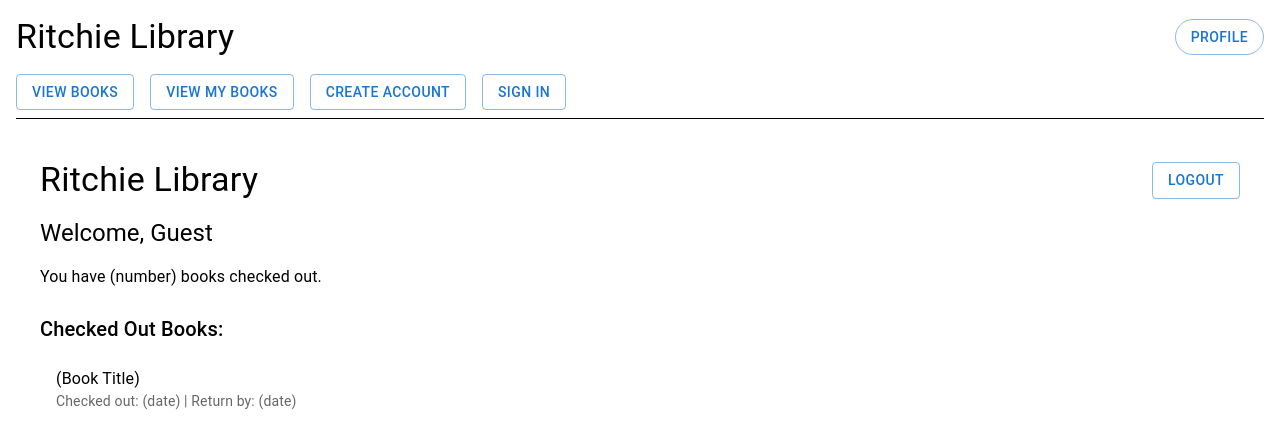
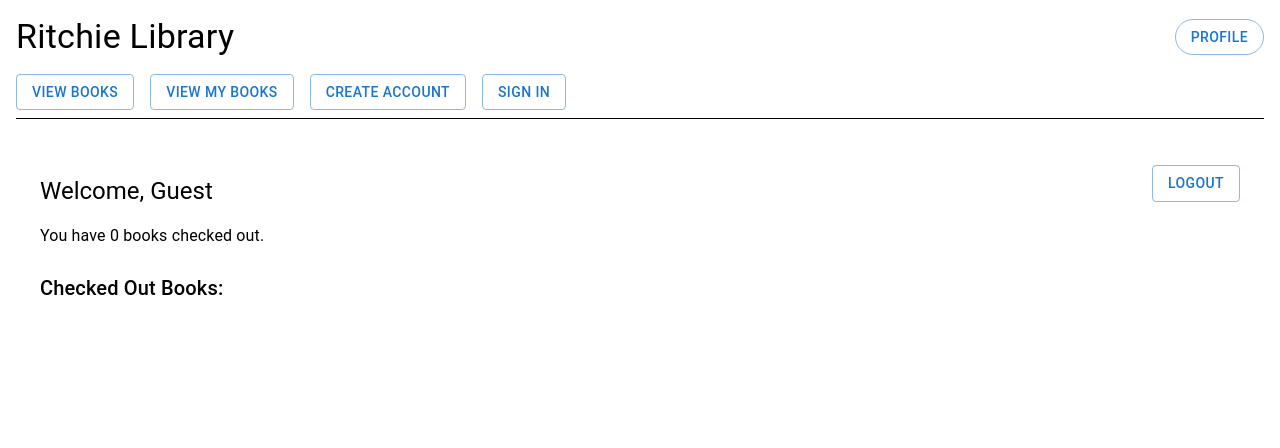
Before and after one commit to ZachS13/iste444-project2, a React (Create React App) app in the folder library-frontend/: page /profile in a window 1280 px wide. Shown: the top 448 px of the page. Built offline with nearby package versions, Linux system fonts and the light colour scheme; no server answers.

Commit message:
fixed book number and information displaying on the profile page. Also fixed infinite logging

```diff
--- a/library-frontend/src/ProfilePage.jsx
+++ b/library-frontend/src/ProfilePage.jsx
@@ -1,26 +1,28 @@
 import * as React from "react";
 import { useNavigate } from "react-router-dom";
-import { Box, Typography, Button, List, ListItem, ListItemText, ListItemAvatar } from "@mui/material";
+import { Box, Typography, Button, List, ListItem, ListItemText} from "@mui/material";
 import { useEffect, useState } from "react";
 
 export default function ProfilePage() {
   const navigate = useNavigate();
-  const user = JSON.parse(localStorage.getItem("user")); // Get user info from localStorage
+  const [user] = useState(() => JSON.parse(localStorage.getItem("user"))); // Get user info from localStorage
+  const [books, setBooks] = useState([]);
 
   const handleLogout = () => {
     localStorage.removeItem("user");
     navigate("/sign-in");
   };
 
-   const [books, setBooks] = useState([]);
-
   useEffect(() => {
     const fetchBooks = async () => {
+      if (!user?.userId) return;
       try {
-          const response = await fetch("http://localhost:3000/api/v1/book");
+        const response = await fetch(
+          `http://localhost:3000/api/v1/checkout/all/${user.userId}`
+        );
         const data = await response.json();
         if (response.ok) {
-            setBooks(data.message.slice(0, 10));
+          setBooks(data.message);
         } else {
           console.error("Failed to fetch books:", data.error);
         }
@@ -30,27 +32,36 @@ export default function ProfilePage() {
     };
 
     fetchBooks();
-    }, []);
+  }, [user]);
 
   return (
     <Box sx={{ p: 3 }}>
-      <Box sx={{ display: "flex", justifyContent: "space-between", alignItems: "center" }}>
-        <Typography variant="h4">Ritchie Library</Typography>
-        <Button variant="outlined" onClick={handleLogout}>Logout</Button>
-      </Box>
-
+      <Box
+        sx={{ display: "flex", justifyContent: "space-between", alignItems: "center" }}>
         <Typography variant="h5" sx={{ mt: 2 }}>
         Welcome, {user?.username || "Guest"}
       </Typography>
+        <Button variant="outlined" onClick={handleLogout}>
+          Logout
+        </Button>
+      </Box>
 
-      <Typography sx={{ mt: 2 }}>You have (number) books checked out.</Typography>
+      <Typography sx={{ mt: 2 }}>
+        You have {books.length} book{books.length !== 1 ? "s" : ""} checked out.
+      </Typography>
 
-      <Typography variant="h6" sx={{ mt: 3 }}>Checked Out Books:</Typography>
+      <Typography variant="h6" sx={{ mt: 3 }}>
+        Checked Out Books:
+      </Typography>
       <List>
-        <ListItem>
-          <ListItemText primary="(Book Title)" secondary="Checked out: (date) | Return by: (date)" />
+        {books.map((book, idx) => (
+          <ListItem key={idx}>
+            <ListItemText
+              primary={book.title}
+              secondary={`Checked out: ${book.checkout_date} | Return by: ${book.return_date || "N/A"}`}
+            />
           </ListItem>
-        {/* Add more books here dynamically if desired */}
+        ))}
       </List>
     </Box>
   );
```
Also changed, not shown: 1 other file (tests, documents, lock files or other folders). Lines whose indentation alone changed are shown as unchanged.
